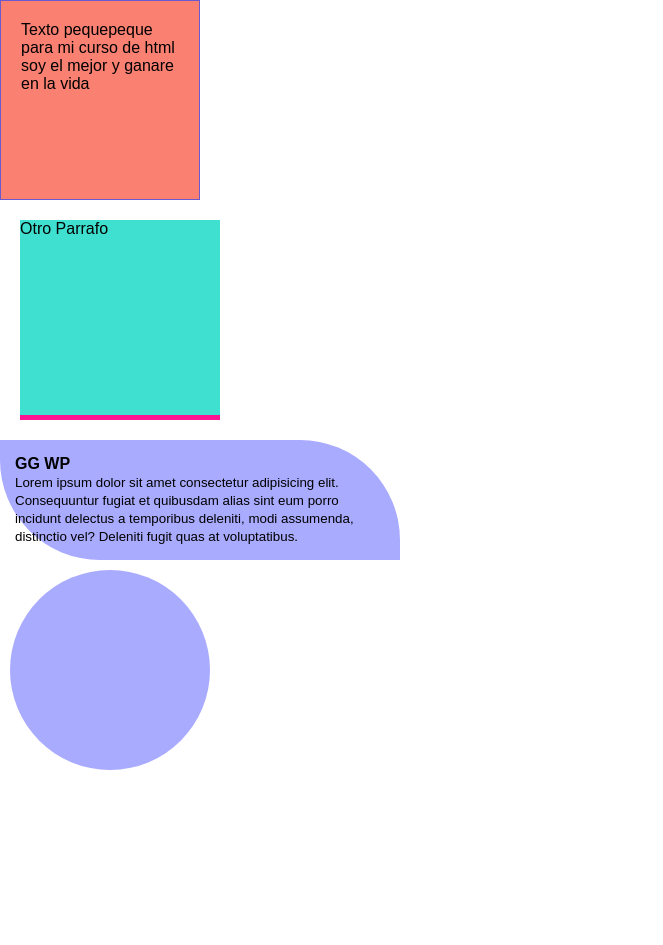
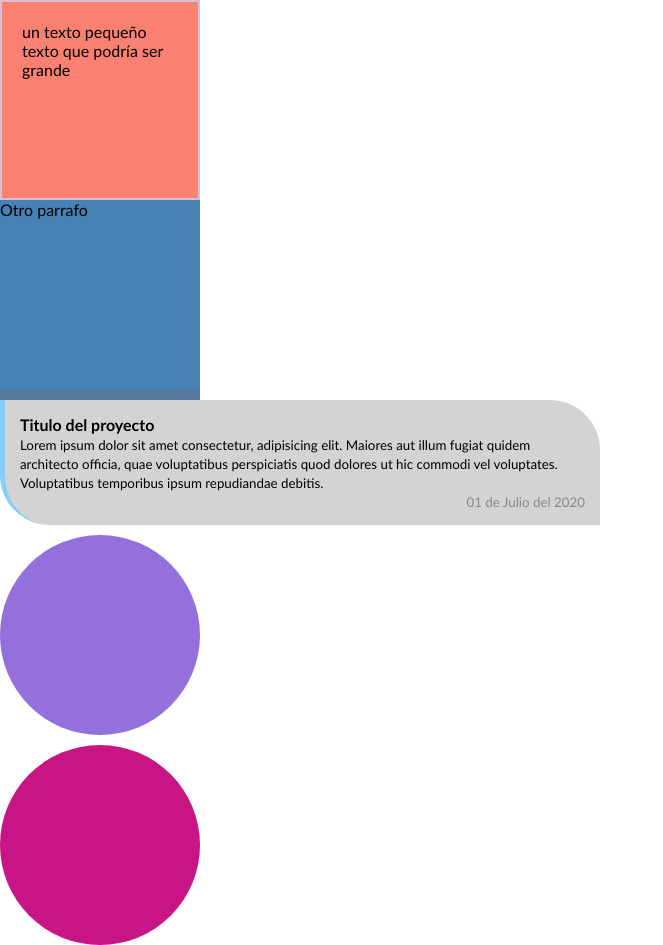
Before and after one commit to legonzz/Codigo-virtual-3, a plain HTML site: page Semana2/Dia2/02-bordes.html in a window 1280 px wide. Shown: the whole page, without its empty margins (0-663 px from the left). Before the commit the page ends 800 px from the top, so only its background shows below. Drawn offline with Linux system fonts and the light colour scheme.

Commit message:
clase 07 Border y Margenes

```diff
--- a/Semana2/Dia2/01-backgroung.css
+++ b/Semana2/Dia2/01-backgroung.css
@@ -1,40 +1,39 @@
 * {
-  margin: 0;
+  margin: 0px;
   box-sizing: border-box;
 }
 
 .section1 {
-  background-color: #5c7a6c;
+  background-color: #ff6963;
   height: 200px;
 }
 
 .section2 {
   height: 300px;
-  background-color: indianred;
+  background-color: #ff9c99;
   background-image: url(https://s1.eestatic.com/2016/04/06/cocinillas/Cocinillas_115250122_116248453_1024x576.jpg);
   background-repeat: no-repeat;
   background-size: cover;
   background-attachment: fixed;
-  /* background-position: center center; */
+  background-position: center;
 }
 
-.section3{
-    height: 2000px;
-    background-image: url(https://img.freepik.com/foto-gratis/textura-papel-arrugado_144627-17447.jpg?size=626&ext=jpg);
-    background-repeat: repeat;
+.contenedor {
+  background-color: rgba(255, 175, 128, 0.6);
+  color: white;
+  font-family: "Trebuchet MS", "Lucida Sans Unicode", "Lucida Grande",
+    "Lucida Sans", Arial, sans-serif;
+    height: 300px;
+    padding-top: calc(150px - 0.5rem);
 }
 
-.contenedor{
-    background-color: rgba(200, 111, 30, 0.5);
-    color: white;
-    font-family: Arial, Helvetica, sans-serif;
-    font-weight: 400;
-    height: 300px;
-    padding-top: calc(300px - 10.5rem);
+.contenedor h1{
+  text-align: center;
+  word-spacing: 20px;
+  letter-spacing: 8px;
 }
 
-.contenedor h1 {
-    text-align: center;
-    word-spacing: 20px;
-    letter-spacing: 8px;
+.section3 {
+  height: 1000px;
+  background-image: url(https://img.freepik.com/foto-gratis/textura-papel-arrugado_144627-17447.jpg?size=626&ext=jpg);
 }
--- a/Semana2/Dia2/01-dribble.css
+++ b/Semana2/Dia2/01-dribble.css
@@ -1,38 +1,37 @@
 * {
-  margin: 0;
+  margin: 0px;
   box-sizing: border-box;
-}
-
-body {
-  background-color: #ddd;
 }
 
 .formulario {
   width: 600px;
-  margin: 50px auto 0px auto;
-  background-color: white;
-  box-shadow: #888 0px 0px 20px;
-  border-radius: 10px;
+  background-color: #fff;
+  margin: 50px auto 0 auto;
+  box-shadow: #bbb 0px 0px 20px;
+  border-radius: 8px;
   padding: 30px;
+}
+
+body {
+  background-color: #eee;
 }
 
 .formulario__input {
   width: 100%;
   border: none;
-  /* outline borde exterior */
   outline: none;
-  border-bottom: 1px solid #eeeeee;
-  padding: 8px 2px 2px 8px;
+  border-bottom: 1px solid #eee;
+  padding: 5px 2px;
   font-family: "Trebuchet MS", "Lucida Sans Unicode", "Lucida Grande",
     "Lucida Sans", Arial, sans-serif;
-    font-weight: 600;
-    margin-bottom: 7px;
-    font-size: 18px;
+  font-weight: 700;
+  margin-right: 7px;
+  margin-bottom: 7px;
 }
 
-.formulario__label{
-    color: #bbb;
-    font-family: 'Segoe UI', Tahoma, Geneva, Verdana, sans-serif;
-    font-size: 13px;
-    text-transform: uppercase;
+.formulario__label {
+  color: #bbb;
+  font-family: 'Segoe UI', Tahoma, Geneva, Verdana, sans-serif;
+  font-size: 13px;
+  text-transform: uppercase;
 }
--- a/Semana2/Dia2/02-bordes.css
+++ b/Semana2/Dia2/02-bordes.css
@@ -1,41 +1,53 @@
-*{
-    margin: 0;
+* {
+  margin: 0px;
   box-sizing: border-box;
-    font-family: Arial, Helvetica, sans-serif;
+  font-family: "Trebuchet MS", "Lucida Sans Unicode", "Lucida Grande",
+    "Lucida Sans", Arial, sans-serif;
 }
 
-.section1{
+.section1 {
   height: 200px;
   width: 200px;
   background-color: salmon;
   padding: 20px;
-    border-width: 1px;
-    border-color: slateblue;
+  border-width: 2px;
   border-style: solid;
+  border-color: thistle;
 }
 
-.section2{
-    margin: 20px;
+.section2 {
   height: 200px;
   width: 200px;
-    background-color: turquoise;
-    border-bottom: 5px solid deeppink;
+  background-color: steelblue;
+  border-bottom: 10px rgb(89, 121, 156) solid;
 }
 
-.section3{
-    background-color: #a9abff;
-    border-left: 10px lightgreen;
+.section3 {
+    background-color: lightgrey;
+    border-left: 5px lightskyblue solid;
+    width: 600px;
+    padding: 15px;
+    border-bottom-left-radius: 50px;
+    border-top-right-radius: 50px;
+}
+
+.section3 p:nth-child(3){
+    text-align: right;
+    color: #888;
+}
+
+.section4 {
     margin-top: 10px;
-    width: 400px;
-    padding: 15px;
-    border-bottom-left-radius: 100px;
-    border-top-right-radius: 100px;
-}
-.section4{
-    margin-top: 10px;
-    margin-left: 10px;
+    margin-bottom: 10px;
     width: 200px;
     height: 200px;
-    background-color: #a9abff;
+    background-color: mediumpurple;
     border-radius: 100px;
 }
+
+.section5 {
+    width: 200px;
+    height: 200px;
+    background-color: mediumvioletred;
+    border-radius: 50%;
+}
--- a/Semana2/Dia2/02-bordes.html
+++ b/Semana2/Dia2/02-bordes.html
@@ -8,32 +8,36 @@
   <body>
     <section class="section1">
       <p>
-        Texto pequepeque para mi curso de html soy el mejor y ganare en la vida
+        un texto pequeño texto que podría ser grande
       </p>
     </section>
 
     <section class="section2">
       <p>
-        Otro Parrafo
+        Otro parrafo
       </p>
     </section>
 
     <section class="section3">
-      <h4>GG WP</h4>
+      <h4>Titulo del proyecto</h4>
       <p>
         <small>
-          Lorem ipsum dolor sit amet consectetur adipisicing elit. Consequuntur
-          fugiat et quibusdam alias sint eum porro incidunt delectus a
-          temporibus deleniti, modi assumenda, distinctio vel? Deleniti fugit
-          quas at voluptatibus.
+          Lorem ipsum dolor sit amet consectetur, adipisicing elit. Maiores aut
+          illum fugiat quidem architecto officia, quae voluptatibus perspiciatis
+          quod dolores ut hic commodi vel voluptates. Voluptatibus temporibus
+          ipsum repudiandae debitis.
+        </small>
+      </p>
+
+      <p>
+        <small>
+          01 de Julio del 2020
         </small>
       </p>
     </section>
 
-    <section>
+    <section class="section4"></section>
 
-    </section>
-
-    <section class="section4"></section>
+    <section class="section5"></section>
   </body>
 </html>
--- a/Semana2/Dia2/03-sombras.css
+++ b/Semana2/Dia2/03-sombras.css
@@ -1,28 +1,27 @@
 * {
-  margin: 0;
+  margin: 0px;
   box-sizing: border-box;
   font-family: "Trebuchet MS", "Lucida Sans Unicode", "Lucida Grande",
     "Lucida Sans", Arial, sans-serif;
 }
 
 .section1 {
+  height: 200px;
   width: 200px;
-  height: 200px;
-
-  box-shadow: #bbb 0px 0px 20px 8px;
-
+  border-radius: 8px;
+  box-shadow: #bbb 0px 0px 20px;
   margin: 50px auto 0px auto;
-  border-radius: 8px;
 }
 
-h2{
- /* margin: 0 auto; */
-    /* width: 300px; */
-    text-align: center;
-    padding: 20px;
-    text-shadow:  box-shadow: #bbb 0px 0px px 3px;
+h2 {
+  background-color: wheat;
+  /* margin: auto;
+  width: 300px; */
+  text-align: center;
+  padding: 20px 0px;
+  text-shadow: #333 5px 2px 4px;;
 }
 
-span{
-    background-color: hotpink;
+span {
+  background-color: #f3f;
 }
```
Also changed, not shown: Semana2/Dia2/01-backgroung.html (+2 -1 lines), Semana2/Dia2/01-dribble.html (+2 -1 lines), Semana2/Dia2/03-sombras.html (+6 -8 lines). Lines whose indentation alone changed are shown as unchanged.
